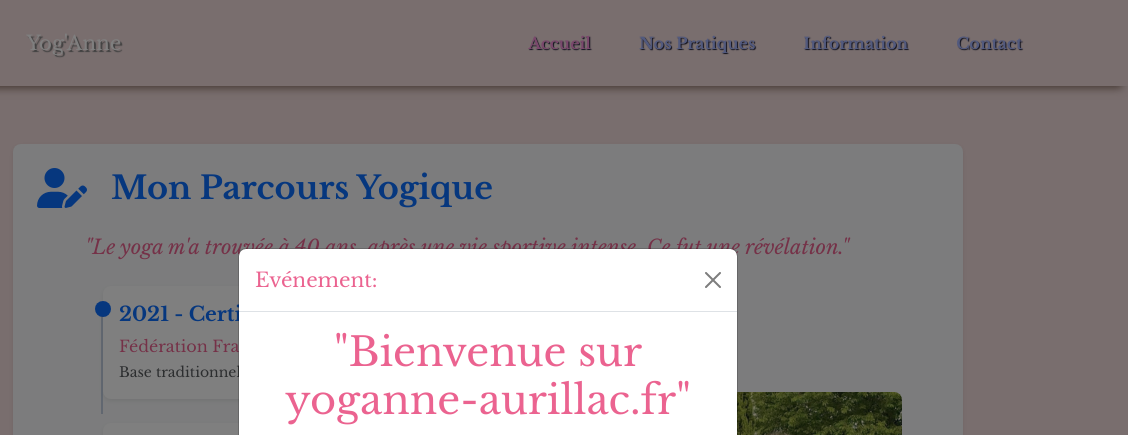
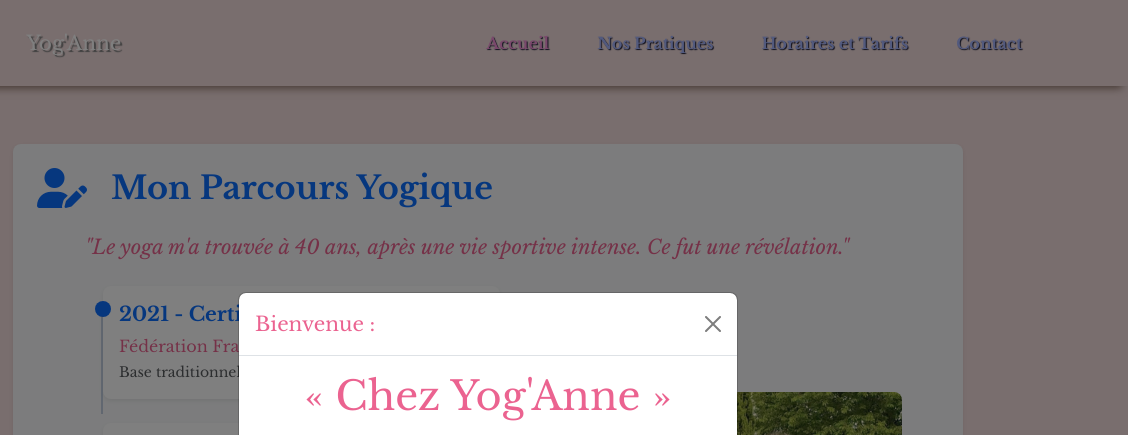
Before and after one commit to yoganne/yoganne-aurillac, a plain HTML site: page index.html in a window 1280 px wide. Shown: the top 435 px of the page, 152-1280 px from the left. Drawn offline with nearby package versions, Linux system fonts and the light colour scheme; a web font is replaced by a local one.

Commit message:
news index

```diff
--- a/index.html
+++ b/index.html
@@ -31,7 +31,7 @@
                     <nav class="navbar navbar-expand-md fixed-top" >
                         <div class="container">
                             <!-- logo et Marque header-->
-                            <div style="width: 250px; height: 70px;" class="align-self-start">
+                            <div style="width: 200px; height: 70px;" class="align-self-start">
                                 <a class="navbar-brand d-flex h-100 align-items-center text-white" href="index.html">
                                     <img class="img-logo scale border-1 border-secondary rounded me-3" style="height: 100%; --bs-border-opacity: .4;" src="images/logo/arbre_de_vie.jpg" alt="Logo"> <!-- rounded-circle -->
                                     <p class="text-logo scale my-auto d-lg-block ms-3" style="display: none;">Yog'Anne</p>
@@ -53,7 +53,7 @@
                                             <a href="pratique.html" class="nav-link scale" aria-current="page">Nos Pratiques</a>
                                         </li>
                                         <li class="nav-item mx-3">
-                                            <a href="information.html" class="nav-link scale">Information</a>
+                                            <a href="information.html" class="nav-link scale">Horaires et Tarifs</a>
                                         </li>
                                         <li class="nav-item mx-3">
                                             <a href="contact.html" class="nav-link scale">Contact</a>
@@ -68,9 +68,9 @@
                     <div class="container py-5">
                         <div class="row justify-content-center mt-5 pt-5">
                             <!-- bienvenue -->
-                            <div class="text-center display-5 pb-4 d-lg-none">
-                                <p>"Bienvenue<br>sur<br>yoganne-aurillac.fr"</p>
-                            </div>
+                            <!-- <div class="text-center display-5 pb-4 d-lg-none">
+                                <p>"Bienvenue<br>Chez<br>Yog'Anne"</p>
+                            </div> -->
                             <div class="col-lg-10 bg-light p-4 rounded-3 shadow-sm">
 
                                 <!-- Section Parcours -->
@@ -217,18 +217,18 @@
 
             <!-- Modal Annonce (à commenter pour enlever du site) -->
 
-            <div class="modal fade" id="staticBackdrop" data-bs-backdrop="static" data-bs-keyboard="false" tabindex="-1" aria-labelledby="staticBackdropLabel" aria-hidden="true">
+            <div class="modal fade " id="staticBackdrop" data-bs-backdrop="static" data-bs-keyboard="false" tabindex="-1" aria-labelledby="staticBackdropLabel" aria-hidden="true">
                 <div class="modal-dialog modal-dialog-centered ">
                     <div class="modal-content" style="max-height: 90vh">
                         <div class="modal-header">
-                            <h1 class="modal-title fs-5" id="staticBackdropLabel">Evénement:</h1>
+                            <h1 class="modal-title fs-5" id="staticBackdropLabel">Bienvenue :</h1>
                             <button type="button" class="btn-close" data-bs-dismiss="modal" aria-label="Fermer"></button>
                         </div>
                         <div class="modal-body d-flex flex-column justify-content-center align-items-center h-100">
                             <!-- <img class="w-100 h-100 object-fit-contain" style="max-height: 70vh" src="img/annonce_2024_08_31.jpg" alt="annonce atelier de yoga"> -->
 
-                            <div class="text-center display-6 pb-4 d-none d-lg-block">
-                                <p>"Bienvenue sur yoganne-aurillac.fr"</p>
+                            <div class="text-center display-6 d-lg-block">
+                                <p class="p-0 my-auto">« Chez Yog'Anne »</p>
                             </div>
                         </div>
                         <div class="modal-footer">
```
